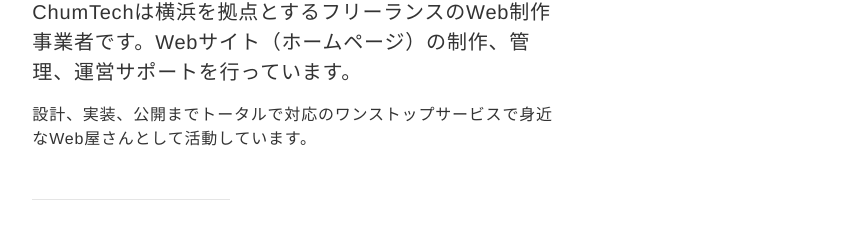
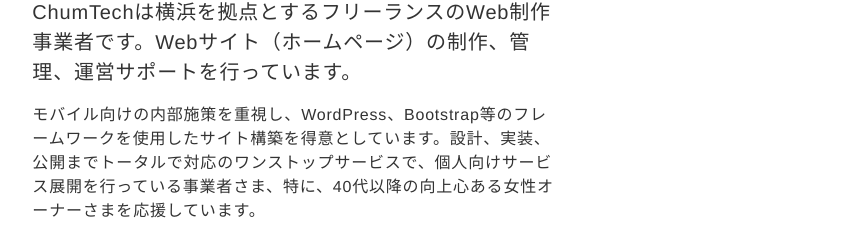
Before and after one commit to chum9625/bootstrap-chum9625-com, a plain HTML site: page index.html in a window 1280 px wide. Shown: the part 264-509 px from the top of the page, without its empty margins (213-1066 px from the left). Drawn offline with Linux system fonts and the light colour scheme.

Commit message:
文言修正

```diff
--- a/index.html
+++ b/index.html
@@ -76,7 +76,7 @@
       <h1>Front-end development and creation.</h1>
       <div class="col-lg-8 px-0">
         <p class="lead">ChumTechは横浜を拠点とするフリーランスのWeb制作事業者です。Webサイト（ホームページ）の制作、管理、運営サポートを行っています。</p>
-        <p>設計、実装、公開までトータルで対応のワンストップサービスで身近なWeb屋さんとして活動しています。</p>
+        <p>モバイル向けの内部施策を重視し、WordPress、Bootstrap等のフレームワークを使用したサイト構築を得意としています。設計、実装、公開までトータルで対応のワンストップサービスで、個人向けサービス展開を行っている事業者さま、特に、40代以降の向上心ある女性オーナーさまを応援しています。</p>
       </div>
 
       <hr class="my-5 w-25 mx-0" />
```
